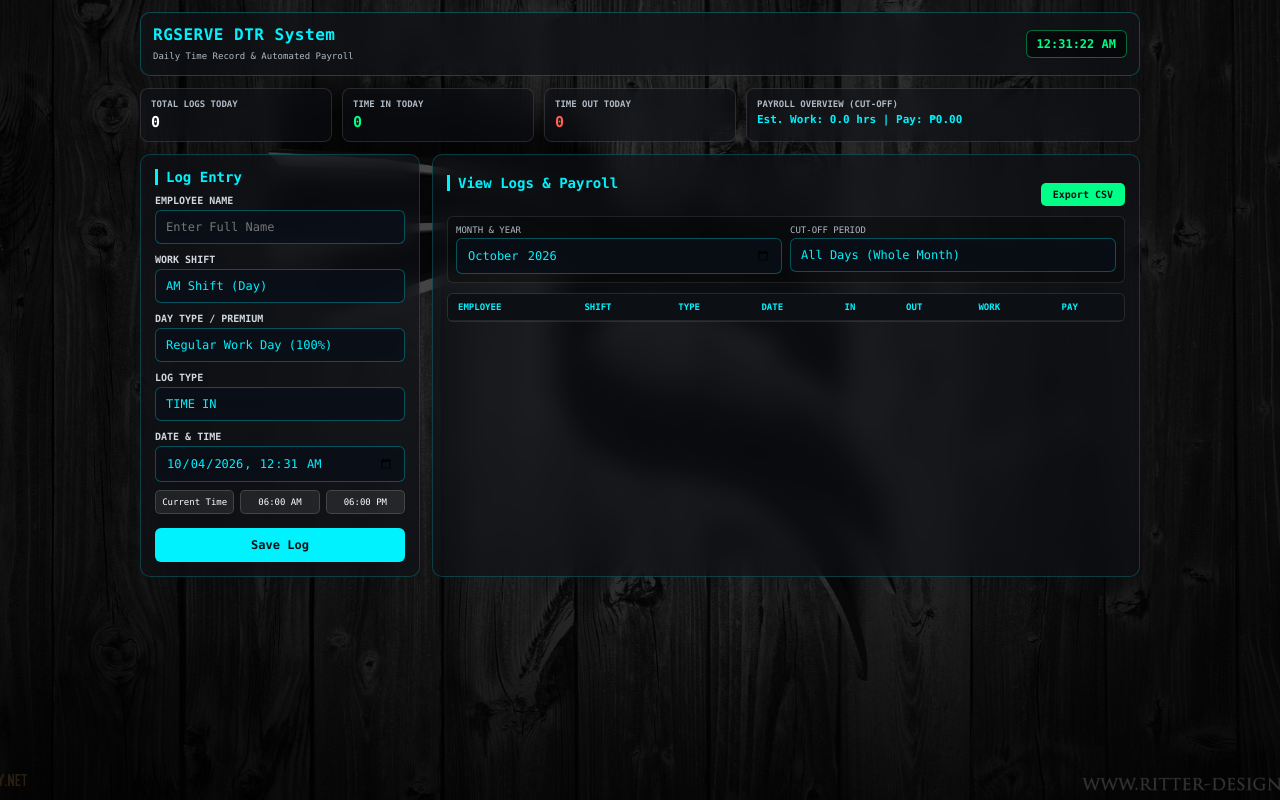
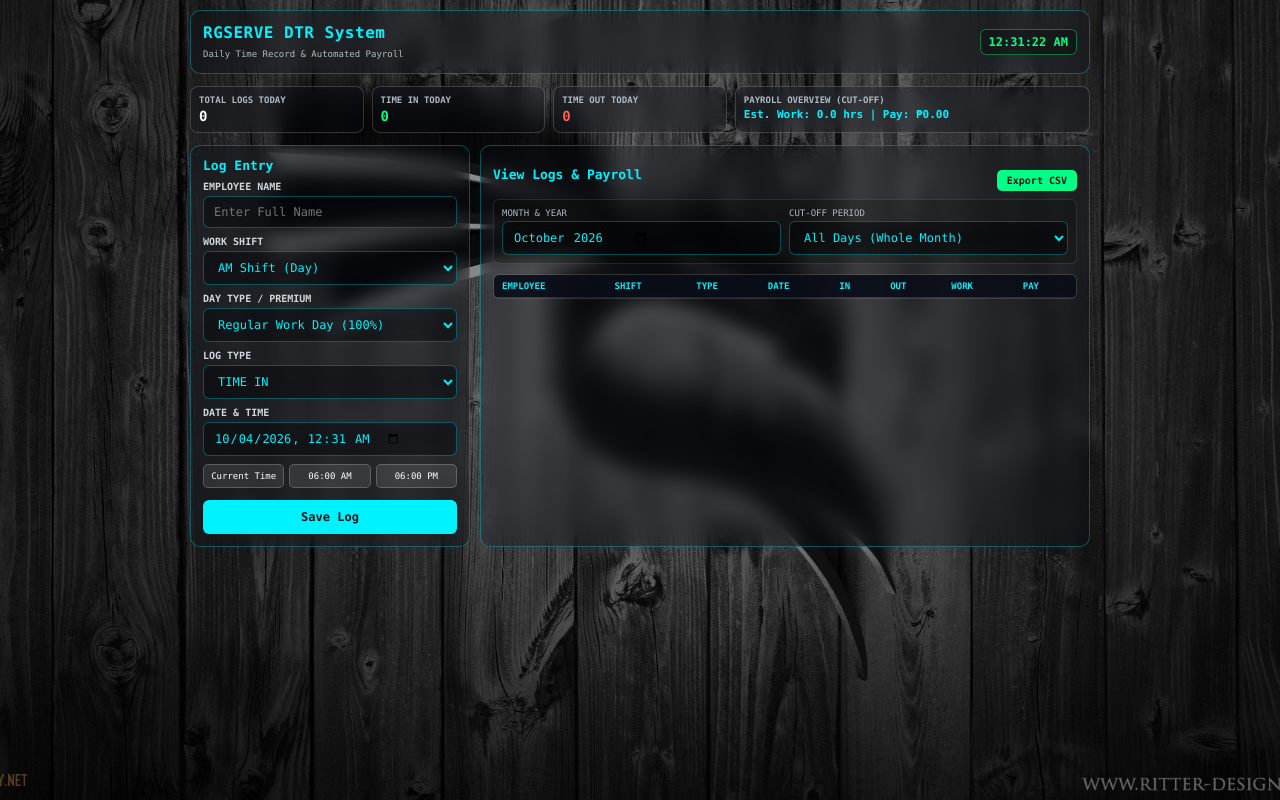
Before and after one commit to Yeth03/dtr-payroll-system, a website: page index.html in a window 1280 px wide. Drawn offline with Linux system fonts and the light colour scheme.

Commit message:
Refactor index.html for improved layout and styles
Updated HTML structure and styles for the RGSERVE DTR System, enhancing the layout and responsiveness.

```diff
--- a/index.html
+++ b/index.html
@@ -3,7 +3,7 @@
 <head>
   <meta charset="UTF-8">
   <meta name="viewport" content="width=device-width, initial-scale=1.0, maximum-scale=1.0, user-scalable=no">
-  <title>RGSERVE DTR & Payroll System</title>
+  <title>RGSERVE DTR System</title>
 
   <style>
     * {
@@ -18,7 +18,7 @@
     html, body {
       width: 100%;
       min-height: 100vh;
-      background: linear-gradient(rgba(0, 0, 0, 0.7), rgba(0, 0, 0, 0.8)),
+      background: linear-gradient(rgba(0, 0, 0, 0.4), rgba(0, 0, 0, 0.6)),
                   url('kali.jpg') no-repeat center center fixed;
       background-size: cover;
       color: #ffffff;
@@ -28,26 +28,30 @@
     }
 
     body {
-      padding: 12px;
+      padding: 10px;
     }
 
     .container {
-      max-width: 1000px;
+      max-width: 900px;
       margin: 0 auto;
       width: 100%;
+    }
+
+    /* GLASS CONTAINER STYLE */
+    .glass-card {
+      background: rgba(10, 15, 25, 0.25);
+      border-radius: 10px;
+      border: 1px solid rgba(0, 242, 254, 0.3);
+      backdrop-filter: blur(10px);
+      -webkit-backdrop-filter: blur(10px);
+      padding: 12px;
+      margin-bottom: 12px;
     }
 
     header {
       display: flex;
       justify-content: space-between;
       align-items: center;
-      padding: 12px;
-      margin-bottom: 12px;
-      background: rgba(13, 17, 23, 0.55);
-      border-radius: 10px;
-      border: 1px solid rgba(0, 242, 254, 0.25);
-      backdrop-filter: blur(12px);
-      -webkit-backdrop-filter: blur(12px);
     }
 
     h1 {
@@ -60,37 +64,37 @@
       font-size: 12px;
       font-weight: bold;
       color: #00ff87;
-      background: rgba(0, 0, 0, 0.5);
-      padding: 6px 10px;
+      background: rgba(0, 0, 0, 0.3);
+      padding: 5px 8px;
       border-radius: 6px;
       border: 1px solid rgba(0, 255, 135, 0.4);
     }
 
     .dashboard-grid {
       display: grid;
-      grid-template-columns: repeat(auto-fit, minmax(130px, 1fr));
-      gap: 10px;
+      grid-template-columns: repeat(auto-fit, minmax(120px, 1fr));
+      gap: 8px;
       margin-bottom: 12px;
     }
 
     .card {
-      background: rgba(13, 17, 23, 0.5);
-      padding: 10px;
+      background: rgba(10, 15, 25, 0.25);
+      padding: 8px;
       border-radius: 8px;
-      border: 1px solid rgba(255, 255, 255, 0.12);
-      backdrop-filter: blur(10px);
-      -webkit-backdrop-filter: blur(10px);
+      border: 1px solid rgba(255, 255, 255, 0.18);
+      backdrop-filter: blur(8px);
+      -webkit-backdrop-filter: blur(8px);
     }
 
     .card h3 {
       font-size: 9px;
       color: #b0bac5;
       text-transform: uppercase;
-      margin-bottom: 4px;
+      margin-bottom: 3px;
     }
 
     .card .value {
-      font-size: 15px;
+      font-size: 14px;
       font-weight: bold;
       color: #ffffff;
     }
@@ -98,83 +102,59 @@
     .main-content {
       display: grid;
       grid-template-columns: 280px 1fr;
-      gap: 12px;
+      gap: 10px;
     }
 
-    @media (max-width: 820px) {
+    @media (max-width: 800px) {
       .main-content {
         grid-template-columns: 1fr;
       }
-    }
-
-    .form-section, .table-section {
-      background: rgba(13, 17, 23, 0.55);
-      padding: 14px;
-      border-radius: 10px;
-      border: 1px solid rgba(0, 242, 254, 0.2);
-      backdrop-filter: blur(12px);
-      -webkit-backdrop-filter: blur(12px);
-    }
-
-    .form-section h2, .table-section h2 {
-      font-size: 14px;
-      margin-bottom: 10px;
-      color: #00f2fe;
-      border-left: 3px solid #00f2fe;
-      padding-left: 8px;
     }
 
     .label-text {
       display: block;
       font-size: 10px;
       color: #d0d7de;
-      margin-top: 10px;
+      margin-top: 8px;
       margin-bottom: 4px;
       text-transform: uppercase;
       font-weight: 600;
     }
 
-    /* GLASS UI STYLING PARA SA INPUTS & DROPDOWNS */
-    input, select {
+    /* GLASS INPUTS & TRANSPARENT DROPDOWNS */
+    input, select, .custom-select-trigger {
       width: 100%;
-      padding: 9px 10px;
-      background: rgba(10, 15, 25, 0.75) !important;
+      padding: 8px 10px;
+      background: rgba(0, 0, 0, 0.3) !important;
       border: 1px solid rgba(0, 242, 254, 0.3);
       color: #00f2fe !important;
       border-radius: 6px;
       font-size: 12px;
       outline: none;
       backdrop-filter: blur(8px);
-      -webkit-appearance: none;
-      -moz-appearance: none;
-      appearance: none;
-      transition: all 0.2s ease-in-out;
+      -webkit-backdrop-filter: blur(8px);
+      cursor: pointer;
+      text-align: left;
+      display: flex;
+      justify-content: space-between;
+      align-items: center;
     }
 
     input:focus, select:focus {
       border-color: #00ff87;
-      background: rgba(10, 15, 25, 0.9) !important;
-    }
-
-    /* BAGONG GLASS DARK STYLE PARA SA OPTIONS LIST */
-    select option {
-      background-color: #0d1117 !important;
-      color: #00f2fe !important;
-      padding: 10px;
-      font-size: 12px;
     }
 
     .shift-presets {
       display: flex;
-      gap: 6px;
+      gap: 5px;
       margin-top: 8px;
     }
 
     .preset-btn {
       flex: 1;
-      background: rgba(255, 255, 255, 0.08);
+      background: rgba(255, 255, 255, 0.1);
       color: #ffffff;
-      border: 1px solid rgba(255, 255, 255, 0.15);
+      border: 1px solid rgba(255, 255, 255, 0.2);
       padding: 6px 2px;
       border-radius: 5px;
       font-size: 9px;
@@ -192,7 +172,7 @@
       border-radius: 6px;
       font-weight: bold;
       cursor: pointer;
-      margin-top: 14px;
+      margin-top: 12px;
       font-size: 12px;
     }
 
@@ -201,15 +181,11 @@
       color: #0d1117;
     }
 
-    .btn-save:active {
-      transform: scale(0.98);
-    }
-
     .btn-export {
       background: #00ff87;
       color: #0d1117;
       width: auto;
-      padding: 6px 12px;
+      padding: 5px 10px;
       font-size: 10px;
       font-weight: bold;
       border-radius: 5px;
@@ -220,7 +196,7 @@
       gap: 8px;
       flex-wrap: wrap;
       margin-bottom: 10px;
-      background: rgba(0, 0, 0, 0.3);
+      background: rgba(0, 0, 0, 0.2);
       padding: 8px;
       border-radius: 6px;
       border: 1px solid rgba(255, 255, 255, 0.1);
@@ -239,24 +215,14 @@
       text-transform: uppercase;
     }
 
-    .table-header-actions {
-      display: flex;
-      justify-content: space-between;
-      align-items: center;
-      margin-bottom: 10px;
-      flex-wrap: wrap;
-      gap: 8px;
-    }
-
-    /* SCROLLABLE RESPONSIVE TABLE */
     .table-wrapper {
       width: 100%;
-      max-height: 400px;
+      max-height: 320px;
       overflow-x: auto;
       overflow-y: auto;
-      border: 1px solid rgba(255, 255, 255, 0.12);
+      border: 1px solid rgba(255, 255, 255, 0.15);
       border-radius: 6px;
-      background: rgba(0, 0, 0, 0.2);
+      background: rgba(0, 0, 0, 0.15);
     }
 
     table {
@@ -264,61 +230,94 @@
       border-collapse: collapse;
       font-size: 10px;
       white-space: nowrap;
-      min-width: 580px;
+      min-width: 550px;
     }
 
     th, td {
-      padding: 8px 10px;
+      padding: 6px 8px;
       text-align: left;
-      border-bottom: 1px solid rgba(255, 255, 255, 0.08);
+      border-bottom: 1px solid rgba(255, 255, 255, 0.1);
     }
 
     th {
       position: sticky;
       top: 0;
-      background: rgba(13, 17, 23, 0.95);
+      background: rgba(10, 15, 25, 0.85);
       color: #00f2fe;
       font-weight: 600;
       font-size: 9px;
       text-transform: uppercase;
       z-index: 2;
+      backdrop-filter: blur(8px);
     }
 
     tr:hover {
-      background: rgba(0, 242, 254, 0.05);
+      background: rgba(0, 242, 254, 0.1);
     }
 
-    td:last-child {
-      color: #00ff87;
-      font-weight: bold;
+    /* CUSTOM GLASS MODAL PARA SA SELECT DROPDOWNS */
+    .glass-modal-overlay {
+      display: none;
+      position: fixed;
+      top: 0;
+      left: 0;
+      width: 100vw;
+      height: 100vh;
+      background: rgba(0, 0, 0, 0.6);
+      backdrop-filter: blur(8px);
+      -webkit-backdrop-filter: blur(8px);
+      z-index: 9999;
+      justify-content: center;
+      align-items: center;
+      padding: 15px;
     }
 
-    .badge-shift {
-      padding: 2px 6px;
-      border-radius: 4px;
-      font-size: 8px;
-      font-weight: bold;
+    .glass-modal-overlay.active {
+      display: flex;
     }
-    .badge-am { background: rgba(0, 242, 254, 0.2); color: #00f2fe; }
-    .badge-pm { background: rgba(255, 95, 86, 0.2); color: #ff5f56; }
 
-    .badge-day {
-      padding: 2px 5px;
-      border-radius: 3px;
-      font-size: 8px;
-      font-weight: bold;
+    .glass-modal-content {
+      background: rgba(10, 18, 30, 0.75);
+      border: 1px solid rgba(0, 242, 254, 0.4);
+      border-radius: 12px;
+      width: 100%;
+      max-width: 360px;
+      padding: 15px;
+      backdrop-filter: blur(15px);
+      -webkit-backdrop-filter: blur(15px);
+    }
+
+    .glass-modal-title {
+      font-size: 12px;
+      color: #00f2fe;
+      margin-bottom: 10px;
       text-transform: uppercase;
+      border-bottom: 1px solid rgba(255, 255, 255, 0.1);
+      padding-bottom: 6px;
     }
-    .day-reg { background: rgba(255, 255, 255, 0.1); color: #ccc; }
-    .day-rest { background: rgba(255, 193, 7, 0.2); color: #ffc107; }
-    .day-spl { background: rgba(156, 39, 176, 0.2); color: #e040fb; }
-    .day-reghol { background: rgba(244, 67, 54, 0.2); color: #ff5252; }
+
+    .glass-option-item {
+      padding: 10px;
+      margin-bottom: 6px;
+      border-radius: 6px;
+      background: rgba(255, 255, 255, 0.05);
+      border: 1px solid rgba(255, 255, 255, 0.1);
+      color: #ffffff;
+      font-size: 11px;
+      cursor: pointer;
+    }
+
+    .glass-option-item:active, .glass-option-item.selected {
+      background: rgba(0, 242, 254, 0.2);
+      border-color: #00f2fe;
+      color: #00f2fe;
+    }
   </style>
 </head>
 <body>
 
   <div class="container">
-    <header>
+    <header class="glass-card">
       <div>
         <h1>RGSERVE DTR System</h1>
         <small style="color: #b0bac5; font-size: 9px;">Daily Time Record & Automated Payroll</small>
@@ -326,7 +325,7 @@
       <div class="clock-display" id="liveClock">00:00:00 AM</div>
     </header>
 
-    <!-- DASHBOARD SUMMARY -->
+    <!-- DASHBOARD -->
     <div class="dashboard-grid">
       <div class="card">
         <h3>Total Logs Today</h3>
@@ -342,7 +341,7 @@
       </div>
       <div class="card" style="grid-column: span 2;">
         <h3>Payroll Overview (Cut-off)</h3>
-        <div class="value" id="payrollOverview" style="font-size: 11px; color: #00f2fe; margin-top: 3px;">
+        <div class="value" id="payrollOverview" style="font-size: 11px; color: #00f2fe; margin-top: 2px;">
           Est. Work: 0 hrs | Pay: ₱0.00
         </div>
       </div>
@@ -352,8 +351,8 @@
     <div class="main-content">
 
       <!-- FORM SECTION -->
-      <div class="form-section">
-        <h2>Log Entry</h2>
+      <div class="glass-card">
+        <h2 style="font-size: 13px; color: #00f2fe; margin-bottom: 8px;">Log Entry</h2>
         <form id="dtrForm">
           <label class="label-text">Employee Name</label>
           <input type="text" id="employeeName" placeholder="Enter Full Name" required>
@@ -394,9 +393,9 @@
       </div>
 
       <!-- TABLE SECTION -->
-      <div class="table-section">
-        <div class="table-header-actions">
-          <h2>View Logs & Payroll</h2>
+      <div class="glass-card">
+        <div style="display: flex; justify-content: space-between; align-items: center; margin-bottom: 8px;">
+          <h2 style="font-size: 13px; color: #00f2fe;">View Logs & Payroll</h2>
           <button class="btn btn-export" onclick="exportDTR()">Export CSV</button>
         </div>
 
```
